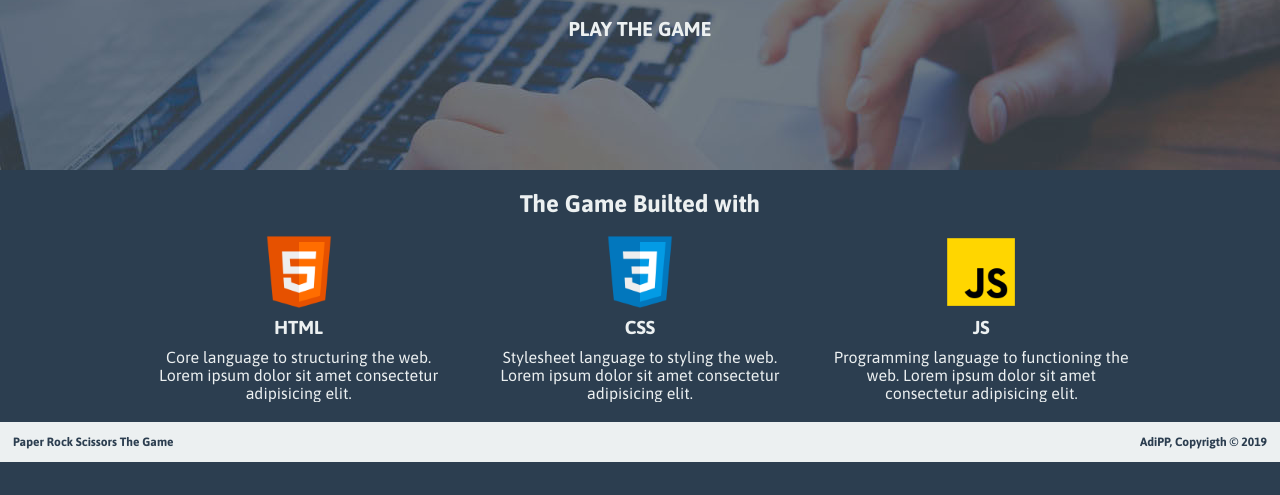
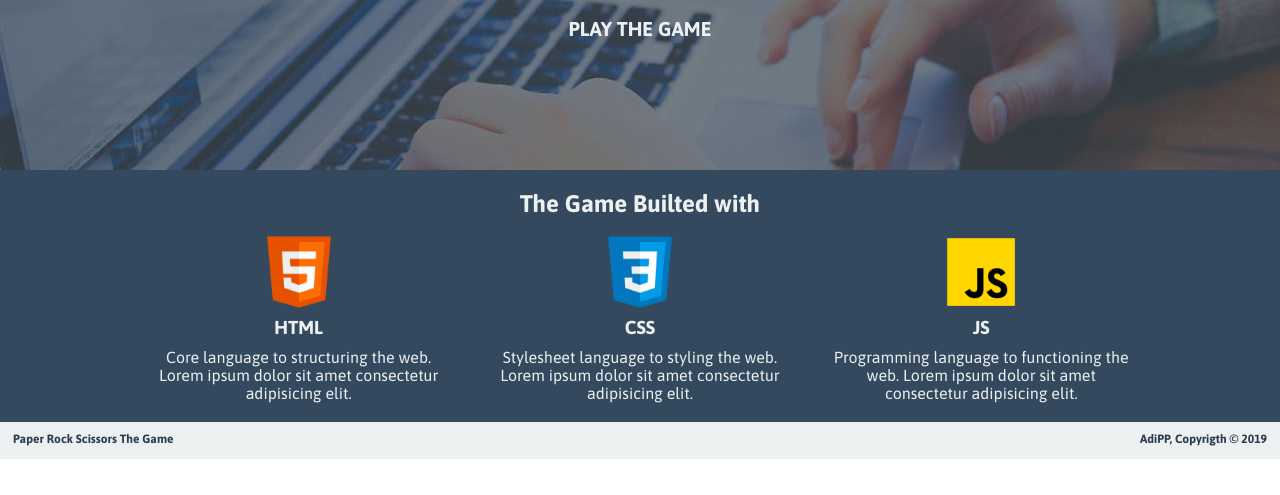
Before and after one commit to AdiPP/rock-paper-scissor-app, a plain HTML site: page index.html in a window 1280 px wide. Shown: the part 305-800 px from the top of the page. Drawn offline with Linux system fonts and the light colour scheme.

Commit message:
update styling

```diff
--- a/style.css
+++ b/style.css
@@ -5,8 +5,8 @@
     font-family: Asap, sans-serif;
 }
 
-body {
-    background: #2c3e50;
+.play-page {
+    background-color: #34495e;
 }
 
 /* Global */
@@ -93,10 +93,11 @@ header a:hover {
 
 /* Boxes */
 .boxes {
-    margin: 20px auto;
+    background-color: #34495e;
 }
 
 .boxes h2 {
+    margin-top: 20px;
     text-align: center;
     color: #ecf0f1;
     margin-bottom: 10px;
@@ -104,13 +105,14 @@ header a:hover {
 
 .boxes .content {
     display: flex;
+    color: #ecf0f1;
     justify-content: center;
     align-items: center;
+    margin-bottom: 20px;
 }
 
 .box {
     text-align: center;
-    color: #ecf0f1;
     width: 30%;
     margin: 0 auto;
     display: inline-block;
@@ -127,8 +129,7 @@ header a:hover {
 
 /* Footer */
 footer {
-    padding: 13px;
-    margin: 10px auto auto auto;
+    padding: 10px 13px 13px 13px;
     color: #2c3e50;
     background-color: #ecf0f1;
 }
```
Also changed, not shown: play.html (+1 -1 lines).
